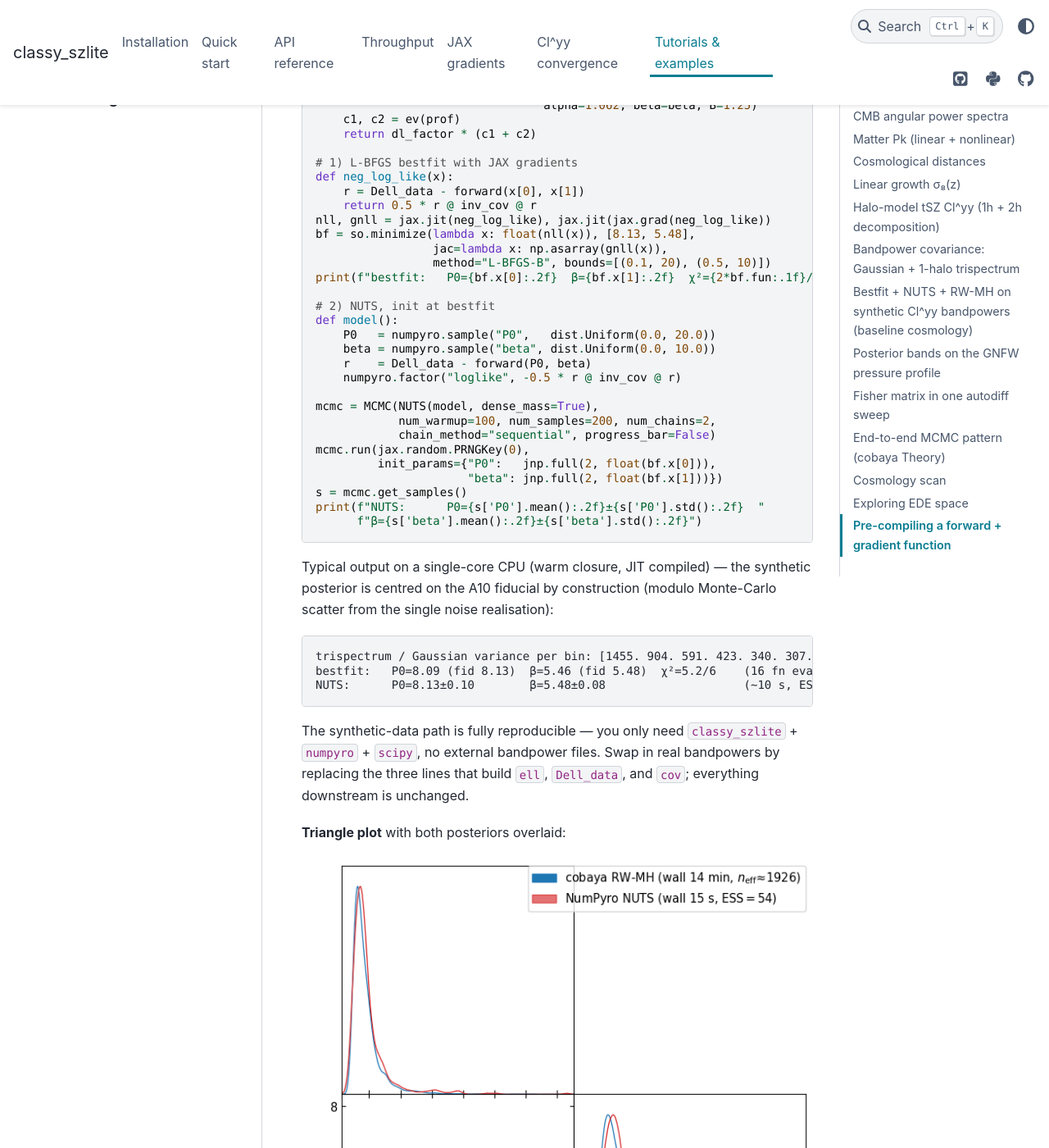
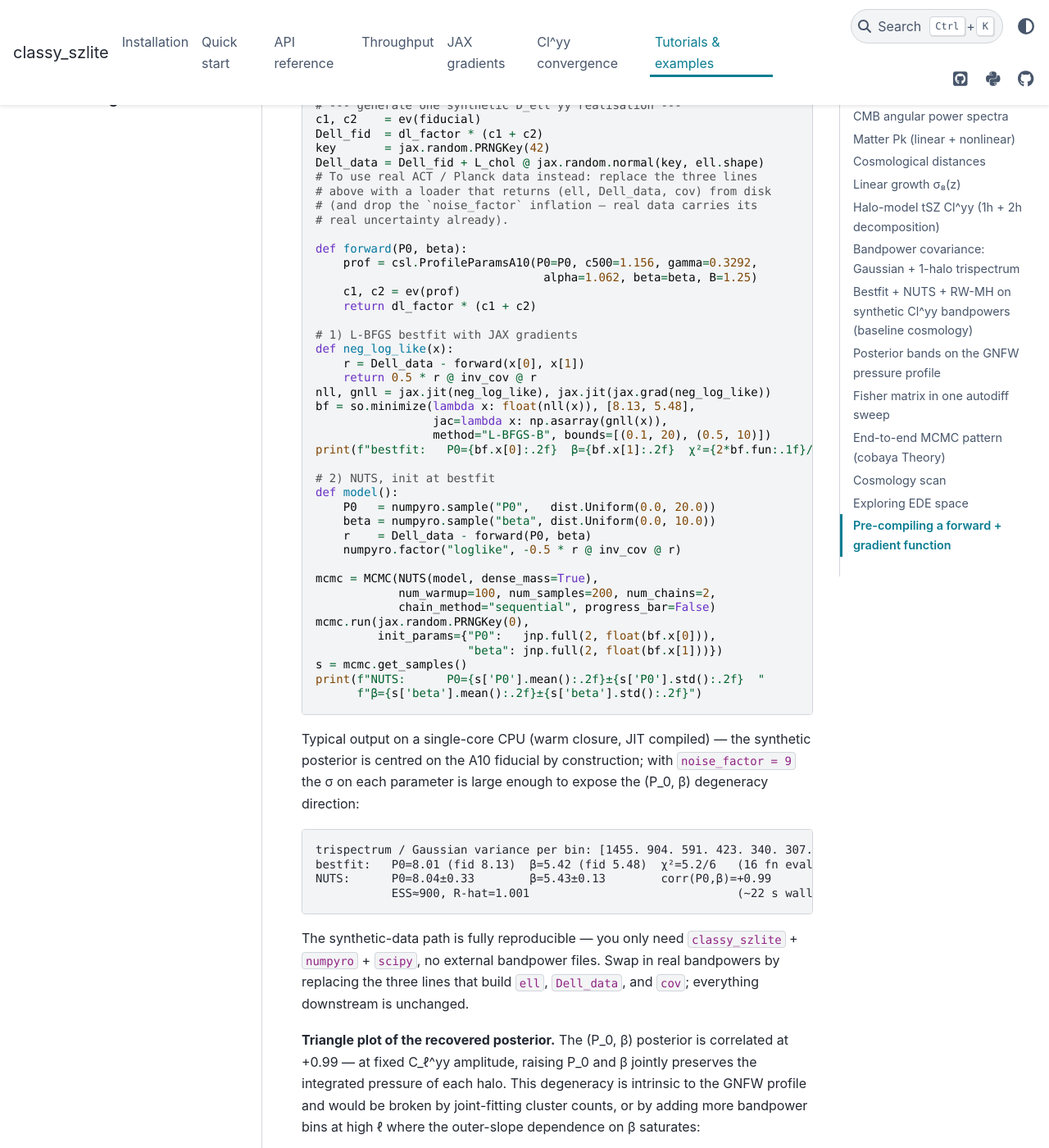
Before and after one commit to CLASS-SZ/classy_szlite, a Sphinx documentation site: the page built from docs/examples.md, in a window 1280 px wide and 1400 px high, scrolled down 7535 px. Shown: the whole window at 82% size. Built offline with Sphinx 7.4.7 and the PyData theme 0.15.4, drawn with Linux system fonts in a browser that asks for light colours; some of the changed text lies outside the part shown.

Commit message:
docs: A10 fiducial + halo example explicit; inflate cov to show P0-β degeneracy
The synthetic-data inference example in docs/examples.md now adds a
`noise_factor = 9` rescaling of the bandpower covariance so the
(P0, β) posterior has 5% and 3% relative widths respectively — large
enough to make the +0.99 P0-β degeneracy direction clearly visible
in the corner plot. With noise_factor = 1 the posterior collapsed to
a near-point estimate at the fiducial, hiding the degeneracy.

The "Halo-model tSZ Cl^yy (1h + 2h decomposition)" code block now
spells out all six A10 fiducial fields explicitly
(P0=8.130, c500=1.156, gamma=0.3292, alpha=1.062, beta=5.4807, B=1.25)
to make the convention clear at first read.

Triangle plot (docs/_static/posterior_compare.png) regenerated from
the same synthetic-data NUTS chain:
  bestfit:  P0=8.01 (fid 8.13)  β=5.42 (fid 5.48)  χ²=5.2/6
  NUTS:     P0=8.04±0.33  β=5.43±0.13  corr=+0.99
            ESS≈900, R-hat=1.001  (22 s wall, 2 chains × 1300 samples)
A10 fiducial truth (8.130, 5.4807) is marked and sits inside the 1σ
contour, as expected.

````diff
--- a/docs/examples.md
+++ b/docs/examples.md
@@ -96,7 +96,9 @@
 ## Halo-model tSZ Cl^yy (1h + 2h decomposition)
 
 ```python
-profile = csl.ProfileParamsA10(P0=8.13, beta=5.48, B=1.25)
+profile = csl.ProfileParamsA10(           # Arnaud 2010 universal profile
+    P0=8.130, c500=1.156, gamma=0.3292, alpha=1.062, beta=5.4807, B=1.25,
+)
 ell = jnp.geomspace(2, 9000, 80)
 cl_1h, cl_2h = csl.cl_yy(cosmo, profile, ell)
 
@@ -246,9 +248,17 @@
 ev          = csl.cl_yy_factory(cosmo, ell)        # JIT'd fast closure
 dl_factor   = ell * (ell + 1) / (2 * jnp.pi) * 1e12
 cov_cl      = csl.cl_yy_covariance(cosmo, fiducial, ell, delta_ell, fsky=fsky)
-cov         = cov_cl * (dl_factor[:, None] * dl_factor[None, :])   # → D_ell × 1e12 units
-inv_cov     = jnp.linalg.inv(cov)
-L_chol      = jnp.linalg.cholesky(cov)
+cov_dell    = cov_cl * (dl_factor[:, None] * dl_factor[None, :])    # → D_ell × 1e12 units
+
+# Inflate the covariance to widen the posterior and make the
+# (P_0, β) degeneracy direction visible in the corner plot. With
+# noise_factor = 1 the constraint is so tight that the posterior
+# collapses to a near-point estimate at the fiducial; 9 (i.e. 3×
+# the per-bin σ) gives ~5% relative widths on P_0 and β.
+noise_factor = 9
+cov     = cov_dell * noise_factor
+inv_cov = jnp.linalg.inv(cov)
+L_chol  = jnp.linalg.cholesky(cov)
 
 # Trispectrum vs Gaussian-only on the diagonal (sanity print)
 cov_g_cl = csl.cl_yy_covariance(cosmo, fiducial, ell, delta_ell,
@@ -262,7 +272,9 @@
 key       = jax.random.PRNGKey(42)
 Dell_data = Dell_fid + L_chol @ jax.random.normal(key, ell.shape)
 # To use real ACT / Planck data instead: replace the three lines
-# above with a loader that returns (ell, Dell_data, cov) from disk.
+# above with a loader that returns (ell, Dell_data, cov) from disk
+# (and drop the `noise_factor` inflation — real data carries its
+# real uncertainty already).
 
 def forward(P0, beta):
     prof = csl.ProfileParamsA10(P0=P0, c500=1.156, gamma=0.3292,
@@ -299,13 +311,15 @@
 ```
 
 Typical output on a single-core CPU (warm closure, JIT compiled) —
-the synthetic posterior is centred on the A10 fiducial by construction
-(modulo Monte-Carlo scatter from the single noise realisation):
+the synthetic posterior is centred on the A10 fiducial by construction;
+with `noise_factor = 9` the σ on each parameter is large enough to
+expose the (P_0, β) degeneracy direction:
 
 ```
 trispectrum / Gaussian variance per bin: [1455. 904. 591. 423. 340. 307. 298. 298.]
-bestfit:   P0=8.09 (fid 8.13)  β=5.46 (fid 5.48)  χ²=5.2/6    (16 fn evals, ~0.4 s)
-NUTS:      P0=8.13±0.10        β=5.48±0.08                    (~10 s, ESS≈100, R-hat<1.05)
+bestfit:   P0=8.01 (fid 8.13)  β=5.42 (fid 5.48)  χ²=5.2/6   (16 fn evals, ~0.4 s)
+NUTS:      P0=8.04±0.33        β=5.43±0.13        corr(P0,β)=+0.99
+           ESS≈900, R-hat=1.001                              (~22 s wall, 2 chains × 1300 samples)
 ```
 
 The synthetic-data path is fully reproducible — you only need
@@ -313,9 +327,14 @@
 Swap in real bandpowers by replacing the three lines that build
 `ell`, `Dell_data`, and `cov`; everything downstream is unchanged.
 
-**Triangle plot** with both posteriors overlaid:
+**Triangle plot of the recovered posterior.** The (P_0, β) posterior
+is correlated at +0.99 — at fixed C_ℓ^yy amplitude, raising P_0 and
+β jointly preserves the integrated pressure of each halo. This
+degeneracy is intrinsic to the GNFW profile and would be broken by
+joint-fitting cluster counts, or by adding more bandpower bins at
+high ℓ where the outer-slope dependence on β saturates:
 
-![NUTS vs cobaya RW-MH posterior on (P₀, β) at the baseline cosmology](_static/posterior_compare.png)
+![NUTS posterior on (P₀, β) showing the +0.99 degeneracy](_static/posterior_compare.png)
 
 The full runnable script (synthetic data + bestfit + NUTS + MH overlay
 + plotting) is at
````
Also changed, not shown: docs/_static/posterior_compare.png, 1 other file.
